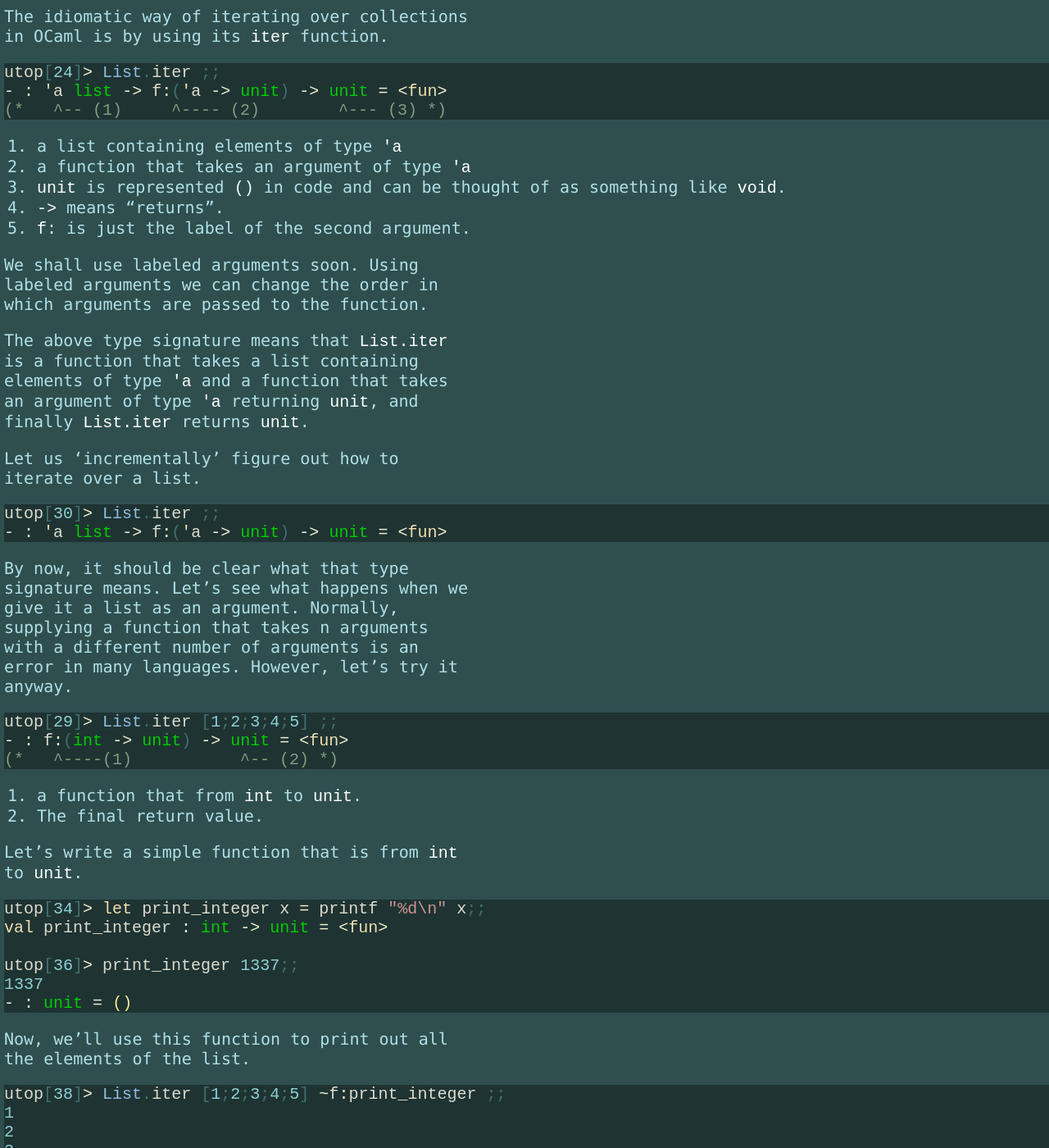
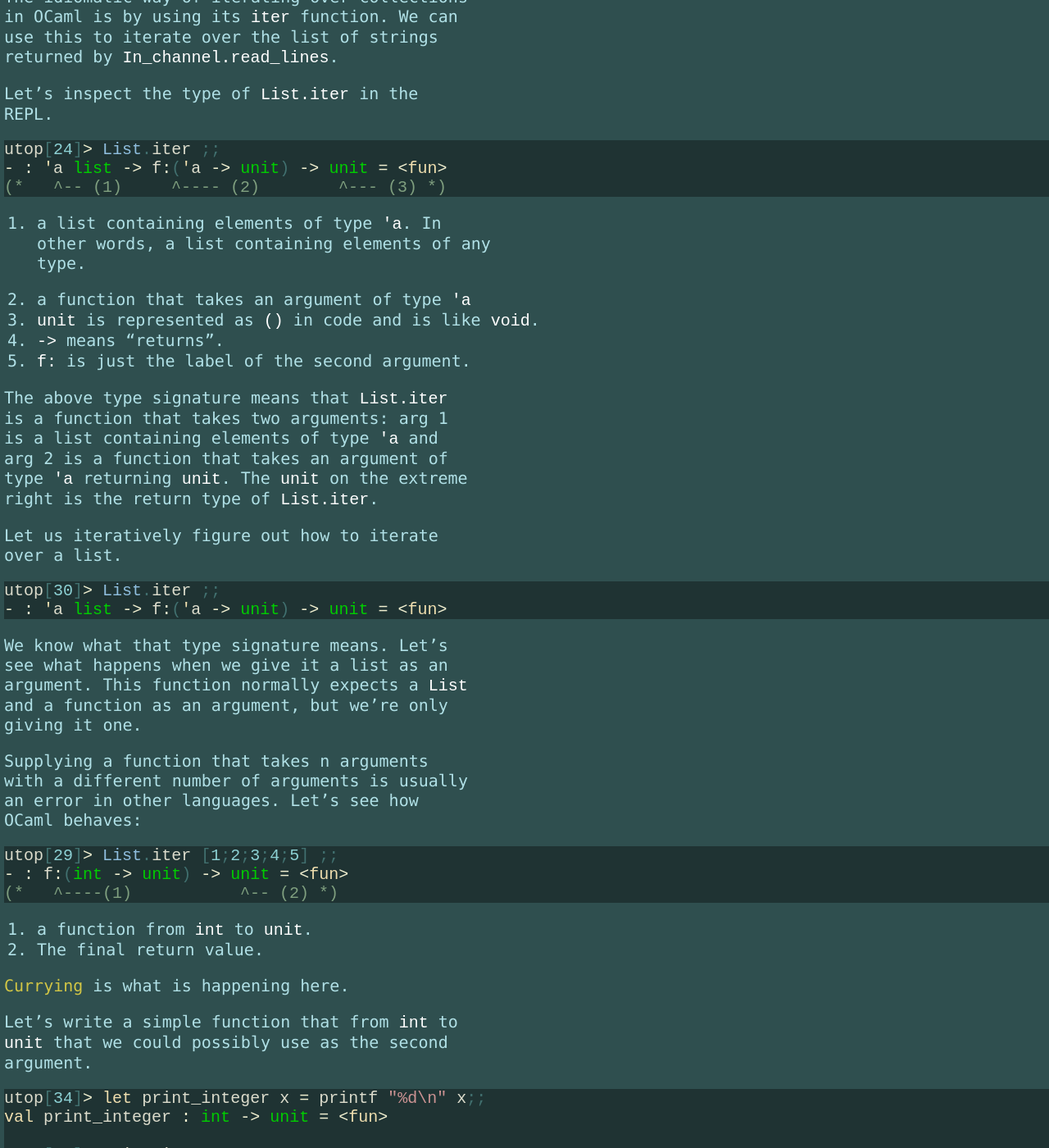
Before and after one commit to codesurfers/codesurfers.github.io, a Jekyll site: the page built from _posts/2014-07-07-k-most-frequent-lines-in-a-log-file.md, in a window 1280 px wide and 1400 px high, scrolled down 1018 px. Shown: the whole window at 82% size. Built offline with Jekyll 4.4.1, drawn with Linux system fonts in a browser that asks for light colours; Markdown is read by kramdown in place of the engine named in the settings; some of the changed text lies outside the part shown.

````diff
--- a/_posts/2014-07-07-k-most-frequent-lines-in-a-log-file.md
+++ b/_posts/2014-07-07-k-most-frequent-lines-in-a-log-file.md
@@ -21,11 +21,12 @@ problem.
 I thought this may be an educational problem to solve by writing a
 (non-shell) program to do the same thing.
 
-As soon as I see the word frequency, I start thinking whether using a
+As soon as I see the word "frequency", I start thinking whether using a
 hash-table is a viable option.
 
-We want to create a hash-table of the sort : `{ line : freq_of_occurence , ... }`
-which contains all the strings of the log file mapped to their frequency.
+A hash-table like `{ line : freq_of_occurence , ... }`
+can be used to contain all the strings of the log file mapped to their
+frequency.
 
 ```python
 for line in file:
@@ -42,49 +43,59 @@ We need a way of getting the lines of the log file. The function
 list of strings.
 
 The idiomatic way of iterating over collections in OCaml is by using
-its `iter` function.
+its `iter` function. We can use this to iterate over the list of
+strings returned by `In_channel.read_lines`.
+
+Let's inspect the type of `List.iter` in the REPL.
 
 ```ocaml
 utop[24]> List.iter ;;
 - : 'a list -> f:('a -> unit) -> unit = <fun>
 (*   ^-- (1)     ^---- (2)        ^--- (3) *)
 ```
-1. a list containing elements of type `'a`
+1. a list containing elements of type `'a`. In other words, a list
+   containing elements of any type.
+
 2. a function that takes an argument of type `'a`
-3. `unit` is represented `()` in code and can be thought of as something
-   like `void`.
+3. `unit` is represented as `()` in code and is like `void`.
 4. `->` means "returns".
 5. `f:` is just the label of the second argument.
 
-We shall use labeled arguments soon. Using labeled arguments we can
-change the order in which arguments are passed to the function.
+The above type signature means that `List.iter` is a function that
+takes two arguments: arg 1 is a list containing elements of type `'a`
+and arg 2 is a function that takes an argument of type `'a` returning
+`unit`. The `unit` on the extreme right is the return type of
+`List.iter`.
 
-The above type signature means that `List.iter` is a function that
-takes a list containing elements of type `'a` and a function that takes
-an argument of type `'a` returning `unit`, and finally `List.iter`
-returns `unit`.
-
-Let us 'incrementally' figure out how to iterate over a list.
+Let us iteratively figure out how to iterate over a list.
 
 ```ocaml
 utop[30]> List.iter ;;
 - : 'a list -> f:('a -> unit) -> unit = <fun>
 ```
 
-By now, it should be clear what that type signature means. Let's see
-what happens when we give it a list as an argument. Normally,
-supplying a function that takes n arguments with a different number of
-arguments is an error in many languages. However, let's try it anyway.
+We know what that type signature means. Let's see
+what happens when we give it a list as an argument. This function
+normally expects a `List` and a function as an argument, but we're
+only giving it one.
+
+Supplying a function that takes n arguments with a different number of
+arguments is usually an error in other languages. Let's see how OCaml
+behaves:
 
 ```ocaml
 utop[29]> List.iter [1;2;3;4;5] ;;
 - : f:(int -> unit) -> unit = <fun>
 (*   ^----(1)           ^-- (2) *)
 ```
-1. a function that from `int` to `unit`.
+1. a function from `int` to `unit`.
 2. The final return value.
 
-Let's write a simple function that is from `int` to `unit`.
+[Currying](https://en.wikipedia.org/wiki/Currying) is what is
+happening here.
+
+Let's write a simple function that from `int` to `unit` that we could
+possibly use as the second argument.
 
 ```ocaml
 utop[34]> let print_integer x = printf "%d\n" x;;
@@ -95,8 +106,8 @@ utop[36]> print_integer 1337;;
 - : unit = ()
 ```
 
-Now, we'll use this function to print out all the elements of the
-list.
+We can use this function to print out all the elements of the list. We
+use `~f:` as the name of the label.
 
 ```ocaml
 utop[38]> List.iter [1;2;3;4;5] ~f:print_integer ;;
@@ -118,7 +129,7 @@ utop[40]> (fun x -> x * x);;
 (* type signature of a function from int to int *)
 utop[41]> (fun x -> x * x) 16;;
 - : int = 256
-(* anonymous function called with 16 as an argument *)
+(* anonymous function that squares its argument is passed 16 *)
 ```
 
 Therefore, this:
@@ -129,12 +140,12 @@ utop[39]> List.iter [1;2;3;4;5] ~f:(fun x -> printf "%d\n" x) ;;
 should work just as nicely.
 
 We know know how to generate a list containing the lines of the
-log-file, and how to iterate over a list. All we need to do is to
-figure out what to do with each line of the list. That's what should
-be in the body of the function argument to `List.iter`.
+log-file, and how to iterate over a list. We need to figure out what
+to do with each line of the list. That's what should be in the body of
+the function argument to `List.iter`.
 
-In the below skeleton, we are creating a `Hashtbl`, filling it up and
-then returning it.
+In the skeleton below, we create a `Hashtbl`, fill it up and
+then return it.
 
 ```ocaml
 let generate_frequency_table file_path =
@@ -163,28 +175,32 @@ In [4]: table.get(4)
 # this returns None, because 4 isn't a key in the hash-table
 ```
 
-So, we can say that for a hash-table `{KeyType : ValueType}`,
-`get(KeyType)` returns the `KeyType`'s associated `ValueType` _or_
-`None` if it doesn't exist.
+So, for a hash-table `{KeyType : ValueType}`, `get(KeyType)` returns
+the `KeyType`'s associated `ValueType` _or_ `None` if it doesn't
+exist.
 
 You just can't have a function in OCaml that returns type A in some
 cases, and another type B in other cases. How OCaml gets around this
 is by using [Option types](https://en.wikipedia.org/wiki/Option_type).
-There is a enlightening discussion of user defined types
-[here](http://www2.lib.uchicago.edu/keith/ocaml-class/userdefined.html).
+For an enlightening discussion of user defined types please read
+[this](http://www2.lib.uchicago.edu/keith/ocaml-class/userdefined.html).
 
 The `option` type in OCaml is predefined like this:.
 
 ```ocaml
 type 'a option = Some of 'a | None
 ```
+
 `option` is a polymorphic type, which means that `'a` could be any
 type, just like how the list type can hold elements of type `'a`. This
-pretty much means a list can hold any type of element. We can think of
-the type `int option` as: "it is _either_ an `int` or `None`".
+means that a list can contain elements of any type, as long as they
+are all of the same type.
 
-We concern ourself with `option` because we have to use `Hashtbl.find`
-to get the frequencies from the hash-table.
+We can think of the type `int option` as: "it is _either_ an `int` or
+`None`".
+
+We concern ourself with understanding `option` types because a function we use,
+`Hashtbl.find` returns an `option` type, as we can see below.
 
 ```ocaml
 utop[42]> Hashtbl.find ;;
@@ -196,8 +212,23 @@ utop[42]> Hashtbl.find ;;
 `Hashtbl.find` takes a `Hashtbl.t` and a `'KeyType` and returns a
 `'ValueType option`.
 
-[This](https://blogs.janestreet.com/making-something-out-of-nothing-or-why-none-is-better-than-nan-and-null/)
-should make the following code trivial to understand.
+```ocaml
+utop[75]> let table = Hashtbl.Poly.create () ;;
+val table : ('_a, '_b) Hashtbl.t = <abstr>
+
+utop[82]> Hashtbl.add table ~key:"two" ~data:2 ;;
+- : [ `Duplicate | `Ok ] = `Ok
+
+utop[83]> Hashtbl.add table ~key:"one" ~data:1 ;;
+- : [ `Duplicate | `Ok ] = `Ok
+
+utop[84]> Hashtbl.find table "two" ;;
+- : int option = Some 2
+```
+
+Now that we understand the basics of `Hashtbl`, please read
+[this](https://blogs.janestreet.com/making-something-out-of-nothing-or-why-none-is-better-than-nan-and-null/)
+so that the following code trivial to understand.
 
 ```ocaml
 let current_count =
@@ -208,7 +239,7 @@ let current_count =
 ```
 
 Whew! After a _lot_ of digressions, we finally arrive at the full
-function. It is easy to understand what it is doing.
+function. I hope that it's decomposition was easy to understand.
 
 ```ocaml
 let generate_frequency_table file_path =
@@ -232,9 +263,10 @@ calculations.
 
 We have two choices before us:
 
-1. We can load all the `(Line, Freq)` tuples into an array, sort it and
-then take the first `k` elements. Sorting is `O(n log n)`, but it does
-more work than necessary, as we only need `k` most-frequent elements.
+1. We can load all the `(Line, Freq)` tuples into an array, sort it in
+   descending order and then take the first `k` elements. Sorting is
+   `O(n log n)`, but it does more work than necessary, as we only need
+   `k` most-frequent elements.
 
 2. We can use heaps.
 
@@ -280,23 +312,26 @@ heap and returns an integer. As we are storing 2-tuples in the heap,
 A naïve implementation that I first came up with loaded all the
 `(Line, Freq)` tuples into a max heap, and then removed the top `k`
 elements. This approach is bound to spend up a lot of time in heap
-readjusting; a `O(log n)` operation.
+readjusting; a `O(log n)` operation, where `n` is the number of unique
+lines.
 
 While discussing this problem, [gsathya](http://gsathya.in/) whipped
 up a quick implementation in Python, the distinctive feature of which
 is that he uses a _min-heap_ that only holds `k` elements. We can
-restrict the size of the min-heap to `k` elements, and then only
+restrict the size of the min-heap to `k` elements, and then _only_
 insert elements into it if the current element is greater than the
-minimum. Eventually, this min-heap of size `k` will hold the `k`
-largest elements, i.e. at the end of the operation it will hold the
-`kth` largest element as the top most element and all the other
-elements greater it.
+minimum.
+
+This min-heap of size `k` will eventually hold the `k` largest
+elements, i.e. at the end of the operation it will hold the `kth`
+largest element as the top most element and all the other elements
+greater it.
 
 Let's see how we generate this `k` sized min-heap. The `iter`
 functions defined for the various collection types, iterate over _all_
-the element. This is not what we want, at least for the first part of
-generate the heap. We need to find a way to take `k` elements from
-the frequency_table and then insert them into the min-heap.
+the elements. We need to find a way to take `k` elements from the
+frequency_table and then insert them into the min-heap. Let's discuss
+the code we use to achieve this:
 
 ```ocaml
   let k_heap = Hash_heap.Heap.create ~cmp:tuple_greater_than () in (* 1 *)
@@ -314,7 +349,10 @@ the frequency_table and then insert them into the min-heap.
 
 2. Generates a list of keys
 
-3. Converts the list to a [Sequence](https://ocaml.janestreet.com/ocaml-core/111.17.00/doc/core/#Std.Sequence).
+3. Converts the list to a
+   [Sequence](https://ocaml.janestreet.com/ocaml-core/111.17.00/doc/core/#Std.Sequence). Using
+   sequences should hopefully be better than passing massive lists
+   from one function to another.
 
 4. Ideally, we'd be able to write `|> Sequence.take k`, but
    because that function hasn't been defined with labeled arguments,
@@ -329,6 +367,9 @@ the frequency_table and then insert them into the min-heap.
    about that here. We add the `(Line, Freq)` tuple to the heap, and
    finally remove the line from the hash-table.
 
+Instead of using pipes, we could rewrite the above chunk of code like
+this:
+
 ```ocaml
 (Sequence.iter
   (Sequence.take
@@ -338,11 +379,12 @@ the frequency_table and then insert them into the min-heap.
   ~f:(fun line -> (* ... *)))
 ```
 
-The above code looks Lispier, but I prefer the version with pipes as
-that is more idiomatic OCaml. For the code above we have to understand
+This looks Lispier, but I prefer the version with pipes as that is
+more idiomatic OCaml. In the code shown above we have to understand
 what's happening from the inside out, i.e. from the innermost function
 call. Using the pipe operator we can comprehend the code more
-naturally from the outside in.
+naturally from the outside in, actually following the sequence of the
+flow of data.
 
 We have to iterate over the remaining lines in the hash-table and if
 we find a line that has a frequency greater than frequency of the top
@@ -351,7 +393,7 @@ element in the min-heap, we remove the top element, and add a new tuple.
 We now have a min-heap with the k-most frequent lines. However, we
 want to print the lines in descending order, so we create a new
 _max-heap_ from which we can remove the elements one by one. Notice
-now we use `tuple_less_than` instead of `tuple_greater_than`.
+that we use `tuple_less_than` instead of `tuple_greater_than`.
 
 ```ocaml
 let reversed_heap = Hash_heap.Heap.create ~cmp:tuple_less_than ()
@@ -401,8 +443,12 @@ We remove the top element `num_pops` times and because we are sure
 that the element exists we can `Option.value_exn` to unwrap the
 return value of `Hash_heap.Heap.pop`.
 
-That's about it, really. Have a look at the complete implementation of the problem
+That's about it, really. You should be able to understand the the
+complete implementation of the problem
 [here](https://github.com/codesurfers/article-code/blob/master/k-most-frequent-lines/ocaml/log_lines.ml).
-There's an earlier
-[C++ version](https://github.com/codesurfers/article-code/blob/master/k-most-frequent-lines/c%2B%2B/log-lines.cc)
-as well.
+There's also an earlier C++
+[version](https://github.com/codesurfers/article-code/blob/master/k-most-frequent-lines/c%2B%2B/log-lines.cc)
+which makes heavy use of the standard libary.
+
+Thanks for your patience in reading this rather long walkthrough. I
+hope you were able to gain something from it.
````
Also changed, not shown: other parts of _posts/2014-07-07-k-most-frequent-lines-in-a-log-file.md (+3 -2 lines).
